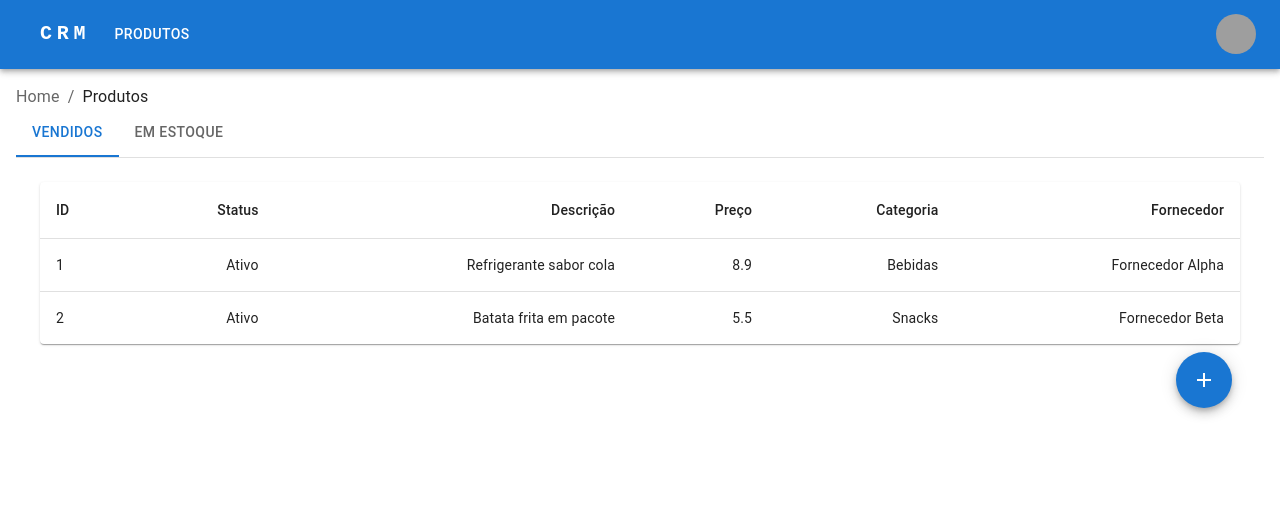
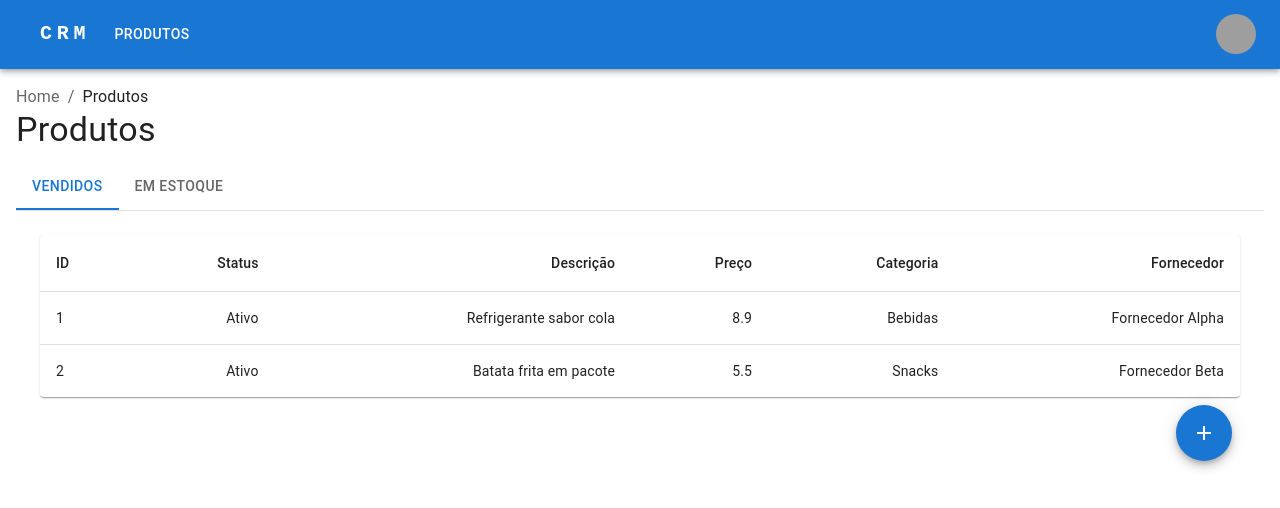
Before and after one commit to BettBernarda/CRM-React-project, a React (Vite) app: page /produtos in a window 1280 px wide. Shown: the top 508 px of the page. Built offline with nearby package versions, Linux system fonts and the light colour scheme; data requests are answered from the project's data file; grey boxes are pictures that could not be loaded; some icons are missing.

Commit message:
Adicionado título à tela de listagem de produtos

```diff
--- a/src/pages/ProductsPage.jsx
+++ b/src/pages/ProductsPage.jsx
@@ -1,4 +1,4 @@
-import { Box, Fab, Paper, Tab, Table, TableBody, TableCell, TableContainer, TableHead, TableRow, Tabs } from "@mui/material";
+import { Box, Fab, Paper, Tab, Table, TableBody, TableCell, TableContainer, TableHead, TableRow, Tabs, Typography } from "@mui/material";
 import { useEffect, useState } from "react";
 import CustomTabPanel, { a11yProps } from "../components/CustomTabPanel";
 import axios from "axios";
@@ -25,6 +25,9 @@ export default function ItemsPage() {
 
   return (
       <>
+        <Typography variant="h4" gutterBottom>
+          Produtos
+        </Typography>
         <Box sx={{ width: '100%' }}>
           <Box sx={{ borderBottom: 1, borderColor: 'divider' }}>
             <Tabs value={value} onChange={handleChange} aria-label="basic tabs example">
```
